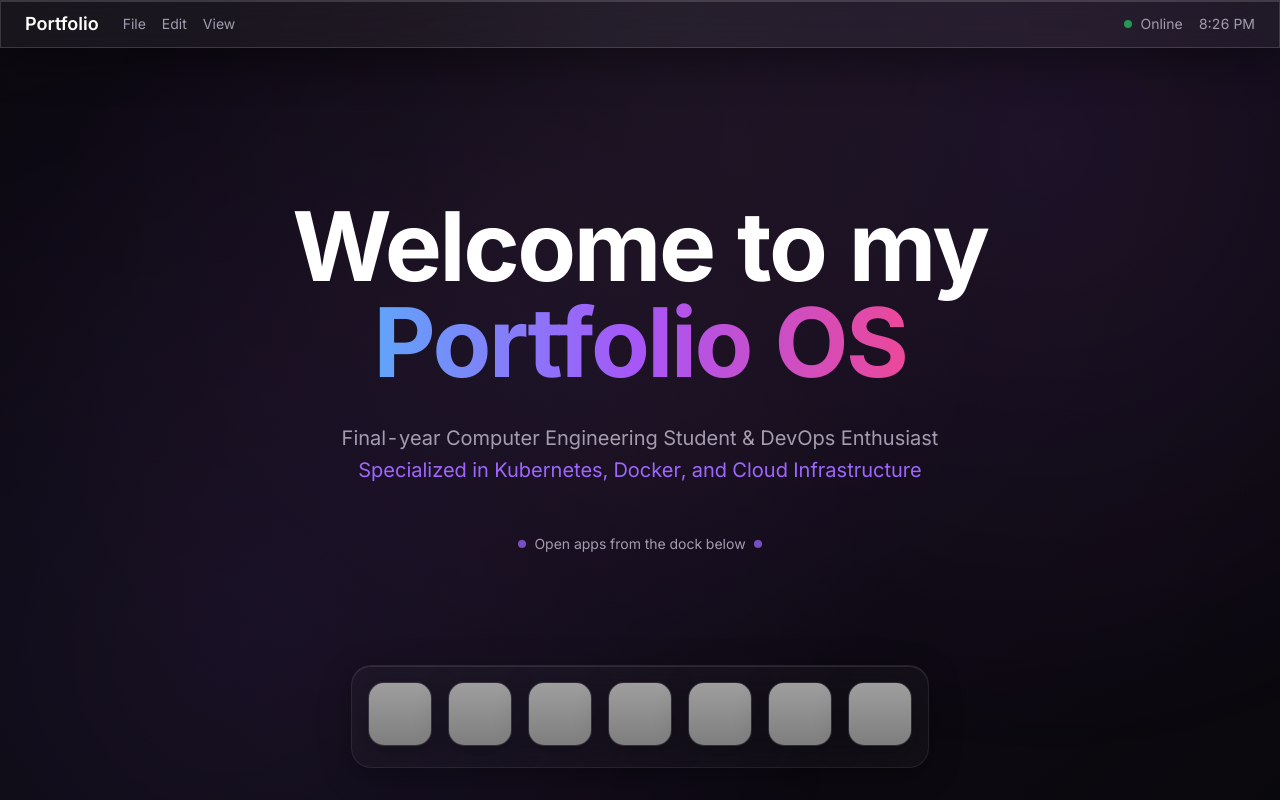
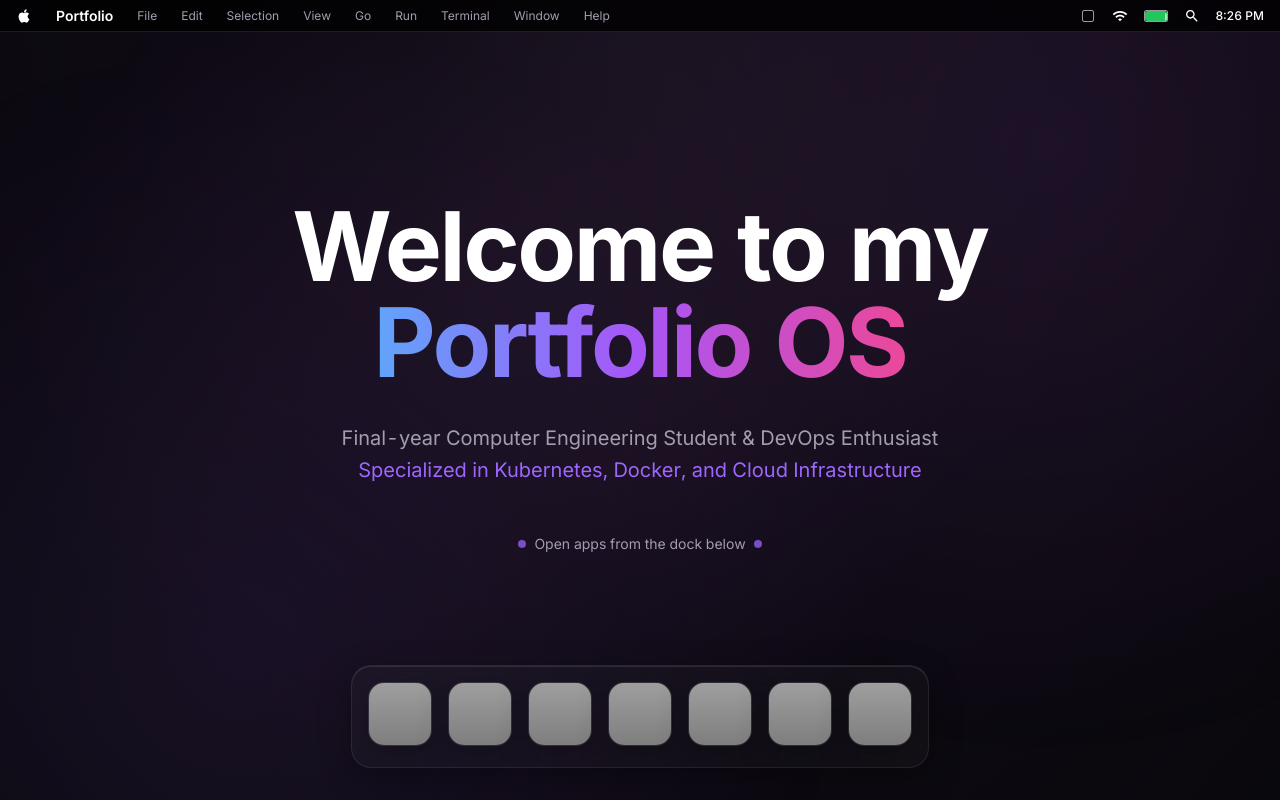
Before and after one commit to mbelouar/MyPortfolio, a Next.js app: page / in a window 1280 px wide. Built offline with nearby package versions, Linux system fonts and the light colour scheme; grey boxes are pictures that could not be loaded.

Commit message:
menu bar now looks exactly like a real macOS desktop with all the authentic elements

```diff
--- a/src/components/MacOSPortfolio.tsx
+++ b/src/components/MacOSPortfolio.tsx
@@ -1104,16 +1104,16 @@ const MacOSDock: React.FC<{
               <AnimatePresence>
                 {hoveredIndex === index && (
                   <motion.div
-                    initial={{ opacity: 0, y: 10 }}
-                    animate={{ opacity: 1, y: 0 }}
-                    exit={{ opacity: 0, y: 10 }}
-                    className={`absolute bottom-full left-1/2 -translate-x-1/2 mb-3 px-3 py-2 glass-card text-white text-xs rounded-lg whitespace-nowrap shadow-glass ${
+                    initial={{ opacity: 0, y: 10, scale: 0.8 }}
+                    animate={{ opacity: 1, y: 0, scale: 1 }}
+                    exit={{ opacity: 0, y: 10, scale: 0.8 }}
+                    transition={{ duration: 0.2 }}
+                    className={`absolute bottom-full left-1/2 transform -translate-x-1/2 mb-2 px-3 py-2 glass-card text-white text-xs rounded-lg whitespace-nowrap shadow-glass z-10 ${
                       app.id === 'certifications' ? 'bg-yellow-500/20 border border-yellow-400/30' : ''
                     }`}
                   >
                     {app.name}
-                    {app.id === 'certifications' && <span className="ml-1">🏆</span>}
-                    <div className={`absolute top-full left-1/2 -translate-x-1/2 w-0 h-0 border-l-4 border-r-4 border-t-4 border-transparent ${
+                    <div className={`absolute top-full left-1/2 transform -translate-x-1/2 w-0 h-0 border-l-4 border-r-4 border-t-4 border-transparent ${
                       app.id === 'certifications' ? 'border-t-yellow-400/30' : 'border-t-white/10'
                     }`} />
                   </motion.div>
@@ -1186,27 +1186,67 @@ const MacOSPortfolio: React.FC = () => {
 
   return (
     <div className="min-h-screen w-full relative overflow-hidden">
-      {/* Enhanced Menu Bar */}
+      {/* macOS-style Menu Bar */}
       <motion.div
         initial={{ opacity: 0, y: -20 }}
         animate={{ opacity: 1, y: 0 }}
         transition={{ duration: 0.6 }}
-        className="fixed top-0 left-0 right-0 h-12 glass-card border-b border-border/50 flex items-center justify-between px-6 text-white text-sm z-50"
+        className="fixed top-0 left-0 right-0 h-8 bg-black/80 backdrop-blur-xl border-b border-white/10 flex items-center justify-between px-4 text-white text-xs z-50"
       >
         <div className="flex items-center gap-6">
-          <span className="font-semibold text-lg">Portfolio</span>
-          <div className="flex items-center gap-4 text-muted-foreground">
-            <span className="hover:text-foreground transition-colors cursor-pointer">File</span>
-            <span className="hover:text-foreground transition-colors cursor-pointer">Edit</span>
-            <span className="hover:text-foreground transition-colors cursor-pointer">View</span>
+          {/* Apple Logo */}
+          <div className="w-4 h-4 flex items-center justify-center">
+            <svg viewBox="0 0 24 24" className="w-4 h-4 fill-white">
+              <path d="M18.71 19.5c-.83 1.24-1.71 2.45-3.05 2.47-1.34.03-1.77-.79-3.29-.79-1.53 0-2 .77-3.27.82-1.31.05-2.3-1.32-3.14-2.53C4.25 17 2.94 12.45 4.7 9.39c.87-1.52 2.43-2.48 4.12-2.51 1.28-.02 2.5.87 3.29.87.78 0 2.26-1.07 3.81-.91.65.03 2.47.26 3.64 1.98-.09.06-2.17 1.28-2.15 3.81.03 3.02 2.65 4.03 2.68 4.04-.03.07-.42 1.44-1.38 2.83M13 3.5c.73-.83 1.94-1.46 2.94-1.5.13 1.17-.34 2.35-1.04 3.19-.69.85-1.83 1.51-2.95 1.42-.15-1.15.41-2.35 1.05-3.11z"/>
+            </svg>
+          </div>
+
+          {/* App Name */}
+          <span className="font-semibold text-sm">Portfolio</span>
+
+          {/* Menu Items */}
+          <div className="flex items-center gap-6 text-muted-foreground">
+            <span className="hover:text-white transition-colors cursor-pointer">File</span>
+            <span className="hover:text-white transition-colors cursor-pointer">Edit</span>
+            <span className="hover:text-white transition-colors cursor-pointer">Selection</span>
+            <span className="hover:text-white transition-colors cursor-pointer">View</span>
+            <span className="hover:text-white transition-colors cursor-pointer">Go</span>
+            <span className="hover:text-white transition-colors cursor-pointer">Run</span>
+            <span className="hover:text-white transition-colors cursor-pointer">Terminal</span>
+            <span className="hover:text-white transition-colors cursor-pointer">Window</span>
+            <span className="hover:text-white transition-colors cursor-pointer">Help</span>
           </div>
         </div>
+
+        {/* System Indicators */}
         <div className="flex items-center gap-4">
-          <div className="flex items-center gap-2">
-            <div className="w-2 h-2 rounded-full bg-green-500 animate-pulse" />
-            <span className="text-muted-foreground">Online</span>
+          {/* Control Center */}
+          <div className="w-4 h-4 flex items-center justify-center cursor-pointer hover:bg-white/10 rounded">
+            <div className="w-3 h-3 border border-white/60 rounded-sm"></div>
           </div>
-          <span className="text-muted-foreground">{time}</span>
+
+          {/* Wi-Fi */}
+          <div className="w-4 h-4 flex items-center justify-center">
+            <svg viewBox="0 0 24 24" className="w-4 h-4 fill-white">
+              <path d="M1 9l2 2c4.97-4.97 13.03-4.97 18 0l2-2C16.93 2.93 7.07 2.93 1 9zm8 8l3 3 3-3c-1.65-1.66-4.34-1.66-6 0zm-4-4l2 2c2.76-2.76 7.24-2.76 10 0l2-2C15.14 9.14 8.87 9.14 5 13z"/>
+            </svg>
+          </div>
+
+          {/* Battery */}
+          <div className="w-6 h-3 border border-white/60 rounded-sm relative">
+            <div className="absolute right-0 top-0.5 w-0.5 h-2 bg-white/60 rounded-r-sm"></div>
+            <div className="w-full h-full bg-green-500 rounded-sm"></div>
+          </div>
+
+          {/* Search */}
+          <div className="w-4 h-4 flex items-center justify-center cursor-pointer hover:bg-white/10 rounded">
+            <svg viewBox="0 0 24 24" className="w-4 h-4 fill-white">
+              <path d="M15.5 14h-.79l-.28-.27C15.41 12.59 16 11.11 16 9.5 16 5.91 13.09 3 9.5 3S3 5.91 3 9.5 5.91 16 9.5 16c1.61 0 3.09-.59 4.23-1.57l.27.28v.79l5 4.99L20.49 19l-4.99-5zm-6 0C7.01 14 5 11.99 5 9.5S7.01 5 9.5 5 14 7.01 14 9.5 11.99 14 9.5 14z"/>
+            </svg>
+          </div>
+
+          {/* Time */}
+          <span className="text-xs text-white font-medium">{time}</span>
         </div>
       </motion.div>
 
```
